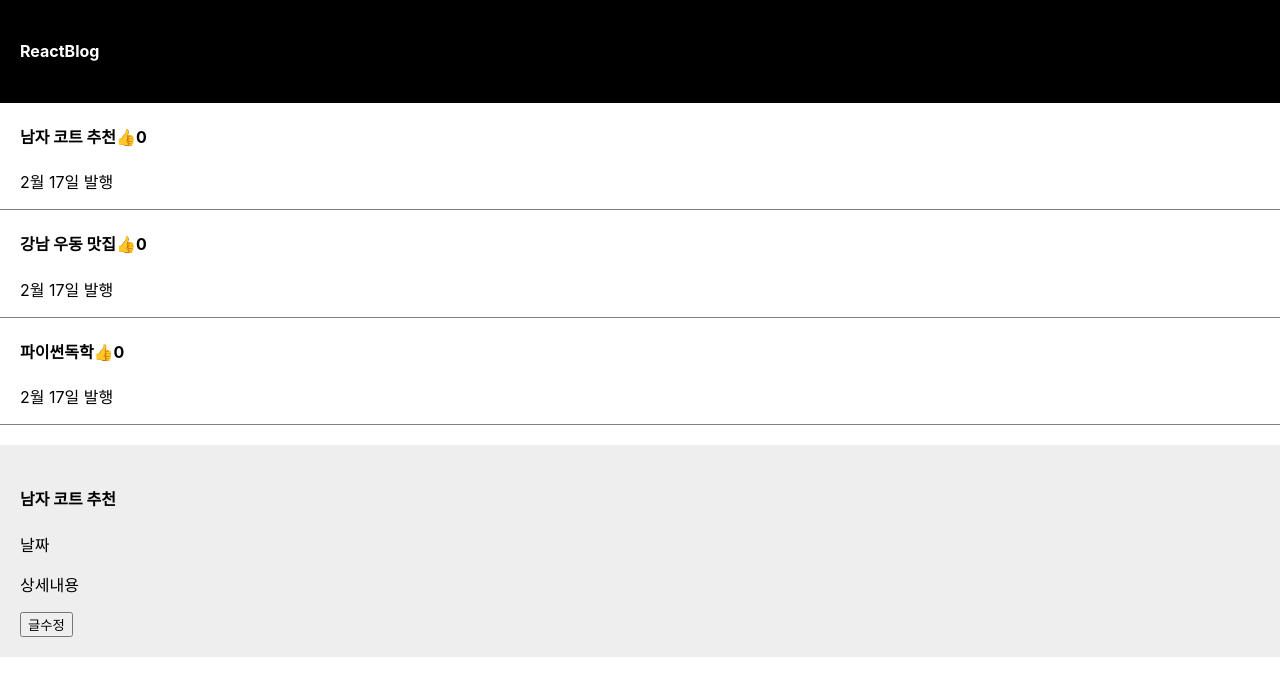
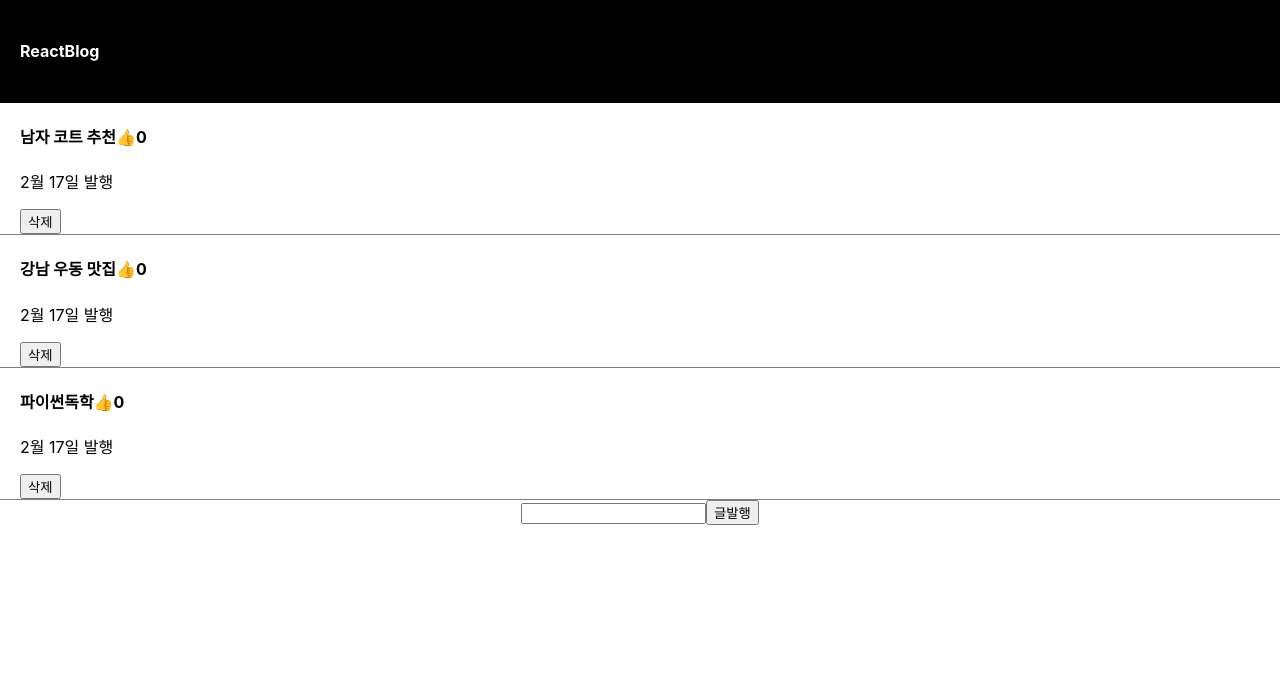
Before and after one commit to devMarco14/codingappleblog, a React (Create React App) app: page / in a window 1280 px wide. Shown: the top 696 px of the page. Built offline with nearby package versions, Linux system fonts and the light colour scheme.

Commit message:
글 추가, 삭제

```diff
--- a/src/App.js
+++ b/src/App.js
@@ -9,8 +9,9 @@ function App() {
     "파이썬독학",
   ]);
   let [따봉, 따봉변경] = useState([0, 0, 0]);
-  let [modal, setModal] = useState(true);
+  let [modal, setModal] = useState(false);
   let [title, setTitle] = useState(0);
+  let [입력값, 입력값변경] = useState("");
 
   return (
     <div className="App">
@@ -29,7 +30,8 @@ function App() {
             >
               {글제목[i]}
               <span
-                onClick={() => {
+                onClick={(event) => {
+                  event.stopPropagation();
                   let copy = [...따봉];
                   copy[i] = copy[i] + 1;
                   따봉변경(copy);
@@ -40,9 +42,33 @@ function App() {
               </span>
             </h4>
             <p>2월 17일 발행</p>
+            <button
+              onClick={() => {
+                let copy = [...글제목];
+                copy.splice(i, 1);
+                글제목변경(copy);
+              }}
+            >
+              삭제
+            </button>
           </div>
         );
       })}
+
+      <input
+        onChange={(event) => {
+          입력값변경(event.target.value);
+        }}
+      />
+      <button
+        onClick={() => {
+          let copy = [...글제목];
+          copy.unshift(입력값);
+          글제목변경(copy);
+        }}
+      >
+        글발행
+      </button>
       {modal === true ? (
         <Modal 글제목={글제목} 글제목변경={글제목변경} title={title} />
       ) : null}
```
